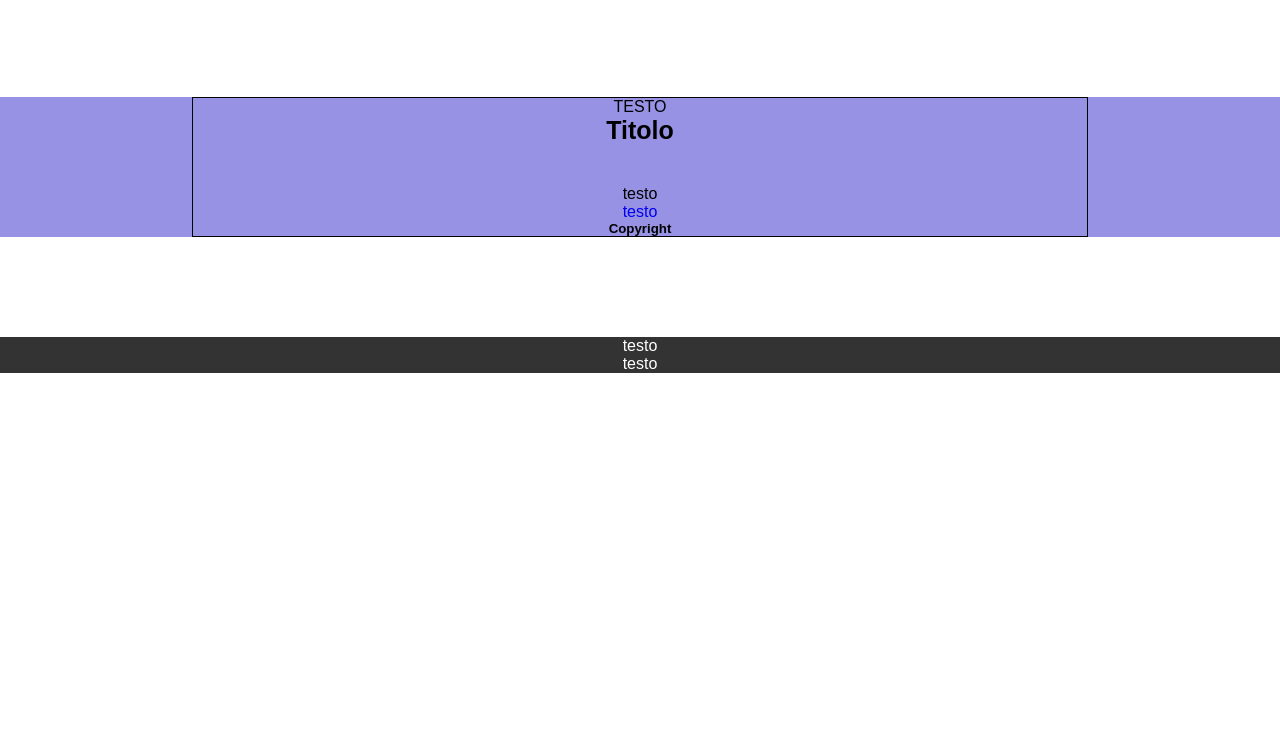
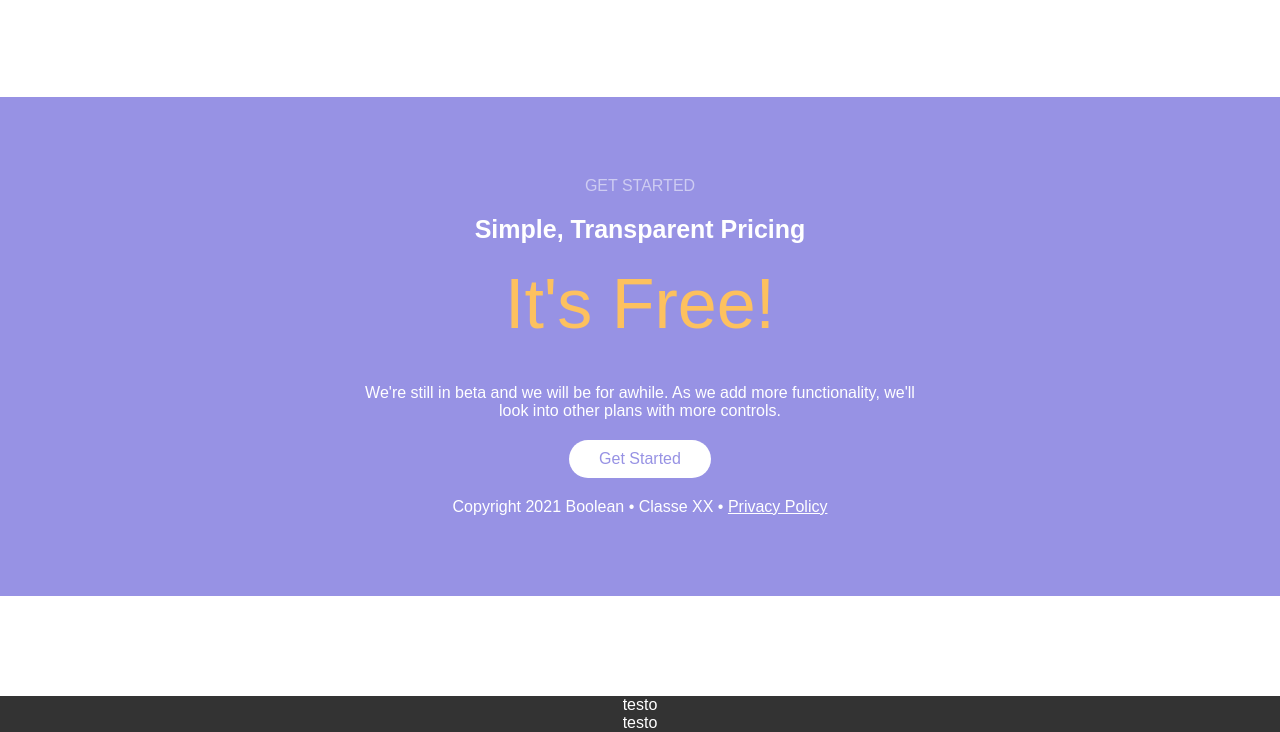
Before and after one commit to RominaMalimban/htmlcss-responsive-layout, a plain HTML site: page index.html in a window 1280 px wide. Shown: the part 4832-5564 px from the top of the page. Before the commit the page ends 5205 px from the top, so only its background shows below. Drawn offline with Linux system fonts and the light colour scheme.

Commit message:
realizzazione section 6

```diff
--- a/css/style.css
+++ b/css/style.css
@@ -328,6 +328,39 @@ section{
     color: #9792e4;
 }
 
+.last-section{
+    padding: 60px 0;
+    color: #fff;
+    width: 45%;
+    margin: 0 auto;
+}
+
+#light{
+    color: #ceccf2;
+}
+
+.last-section a, .last-section span{
+    display: inline-block;
+}
+#orange{
+
+    color: #fdc15f;
+    font-size: 70px;
+}
+
+.mg{
+    margin: 20px 0;
+}
+
+.white{
+    color:#9792e4;
+    background-color: #fff;
+}
+
+.decorated{
+    color: white;
+    text-decoration: underline;
+}
 /* regole footer */
 footer{
     background-color: #333333;
--- a/index.html
+++ b/index.html
@@ -271,13 +271,18 @@
 
         <!-- section 6 -->
         <section class="full-bg center">
-            <div class="container">
-                <span>TESTO</span>
-                <h3>Titolo</h3>
-                <h2>Titolo</h2>
-                <p>testo</p>
-                <a href="#">testo</a>
-                <h5>Copyright</h5>
+            <div class="last-section">
+                <span id="light" class="mg">GET STARTED</span>
+                <h3>Simple, Transparent Pricing</h3>
+                <span id="orange" class="mg">It&#39;s Free&#33;</span>
+                <p class="mg">
+                    We&#39;re still in beta and we will be for awhile. As we add more functionality, we&#39;ll look into other plans with more controls.
+                </p>
+                <a href="#" class="btn white">Get Started</a>
+                <div class="mg">
+                    Copyright 2021 Boolean &#8226; Classe XX &#8226;
+                    <a href="#" class="decorated">Privacy Policy</a>
+                </div>
             </div>
 
         </section>
```
